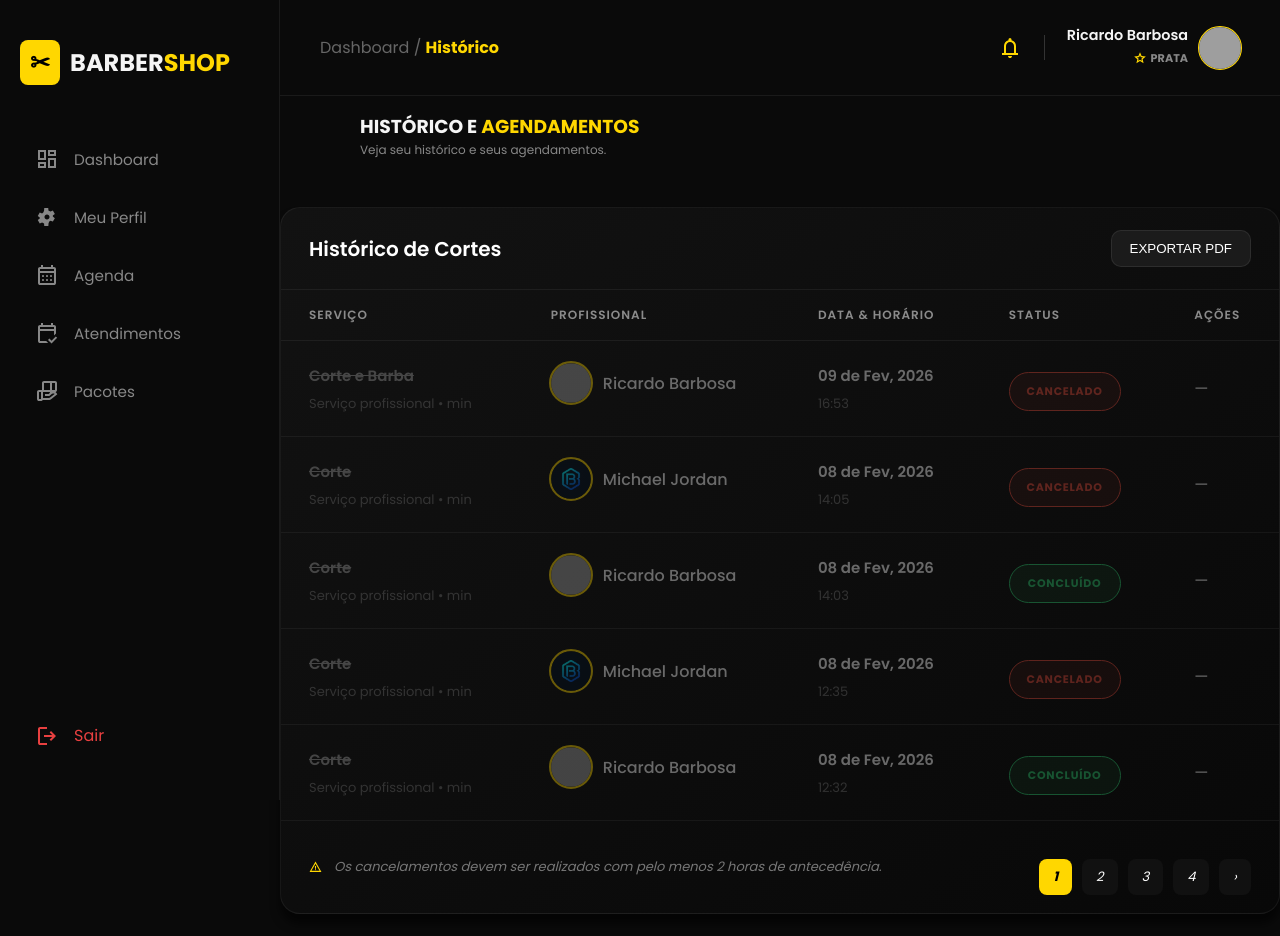
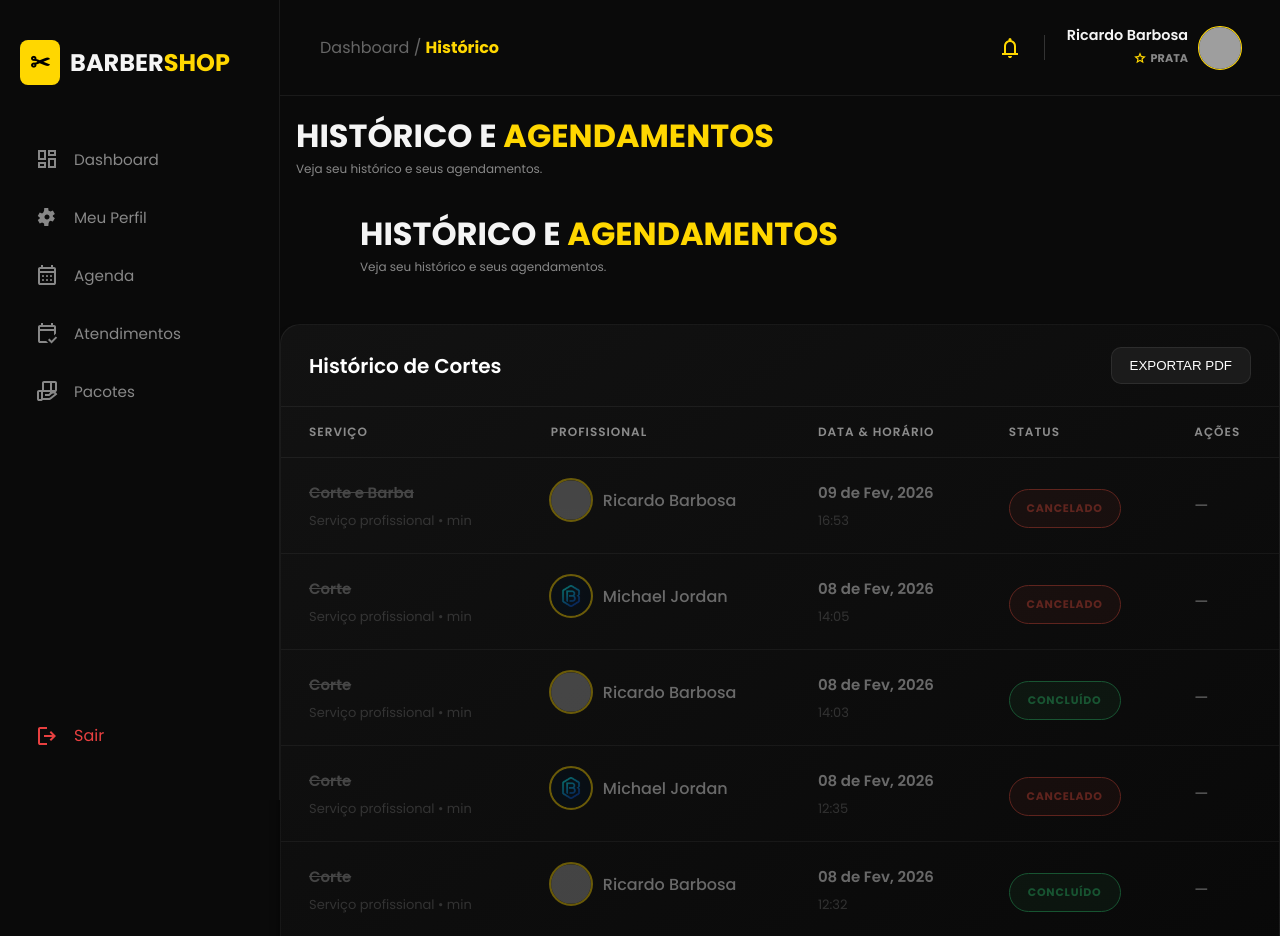
Before and after one commit to ricardobarbosa-dev/barbershop, a Django app: page /accounts/historico/ in a window 1280 px wide. Shown: the top 936 px of the page. Run offline with Django 5.2, Linux system fonts and the light colour scheme; a user stored in the database is signed in; data comes from the database, SQL or seed files in the repository; data that the repository does not hold is empty; grey boxes are pictures that could not be loaded.

Commit message:
Update historico.html

```diff
--- a/backend/accounts/templates/cliente/historico.html
+++ b/backend/accounts/templates/cliente/historico.html
@@ -9,7 +9,15 @@
 {% endblock %}
 
 {% block content %}
+  <div class="appointments">
+    <h3>Meus Agendamentos</h3>
+  </div>
+
   <!-- MOBILE -->
+  <header class="header-text">
+    <h1>HISTÓRICO E <span>AGENDAMENTOS</span></h1>
+    <p>Veja seu histórico e seus agendamentos.</p>
+  </header>
   <div class="card-mobile">
     {% if page_obj %}
       {% for a in page_obj %}
@@ -76,7 +84,7 @@
 
   <!-- DESKTOP -->
   <header class="header-text" style="padding-left: 5rem;">
-    <h3>HISTÓRICO E <span>AGENDAMENTOS</span></h3>
+    <h1>HISTÓRICO E <span>AGENDAMENTOS</span></h1>
     <p>Veja seu histórico e seus agendamentos.</p>
   </header>
   <div class="table-container">
```
